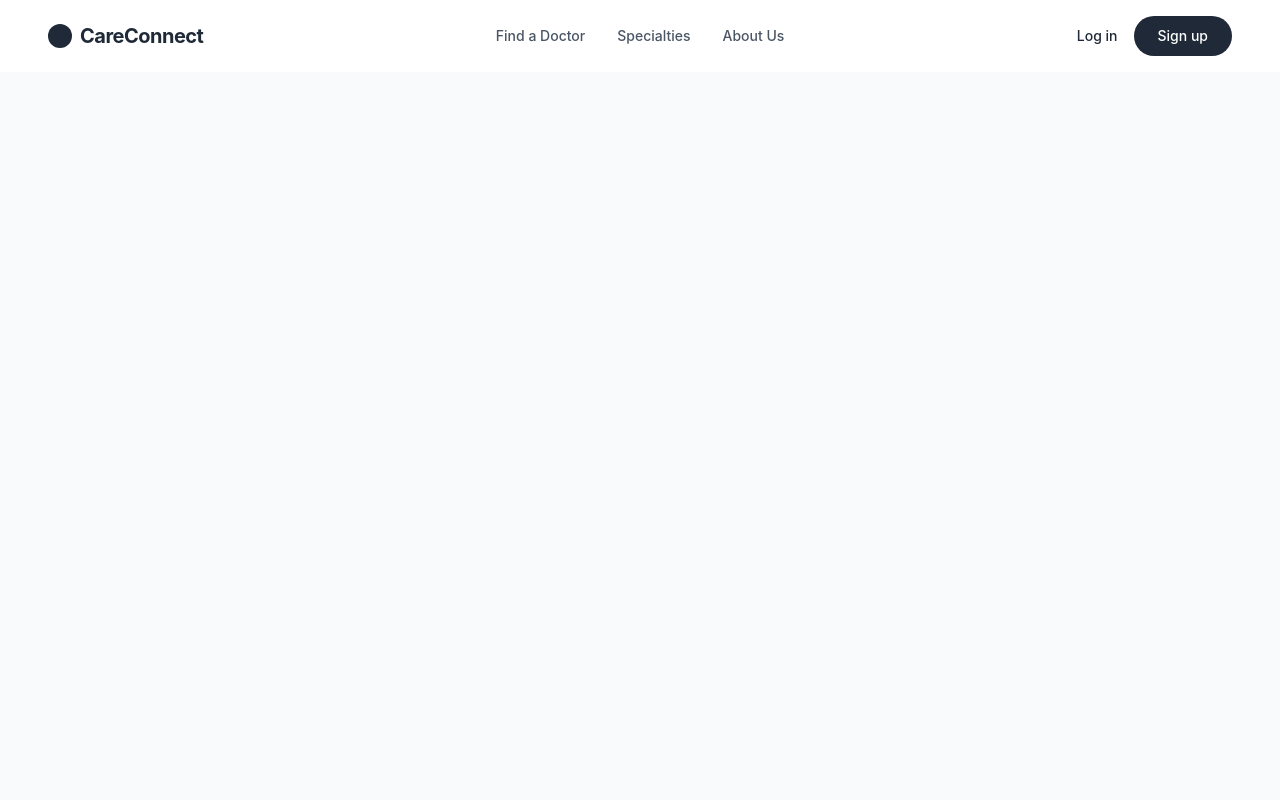
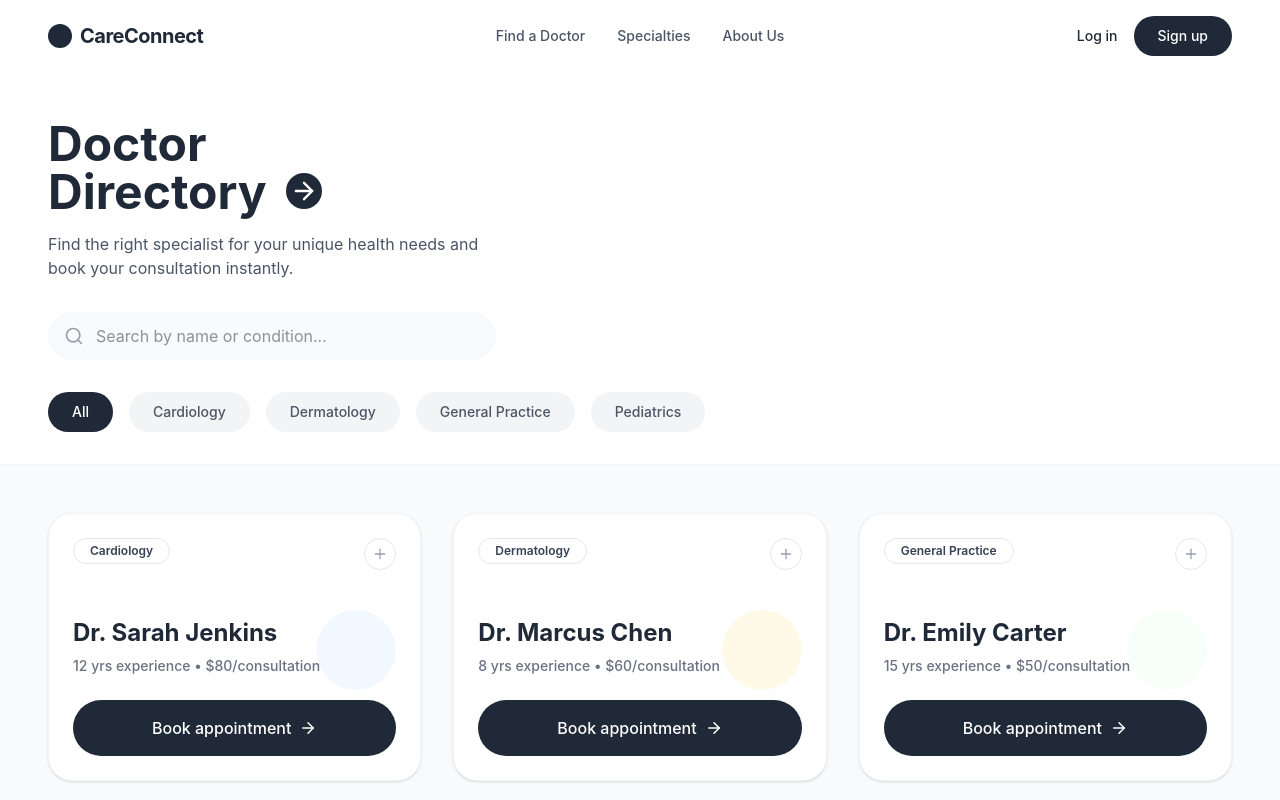
Before and after one commit to Sanyam2511/healthcare-appointment-system, a React (Vite) app in the folder client/: page /doctors in a window 1280 px wide. Shown: the top 800 px of the page. Built offline with nearby package versions, Linux system fonts and the light colour scheme.

Commit message:
doctor and home page completed

```diff
--- a/client/src/App.jsx
+++ b/client/src/App.jsx
@@ -1,6 +1,7 @@
 import { BrowserRouter as Router, Routes, Route } from 'react-router-dom';
 import Navbar from './layouts/Navbar';
 import Home from './pages/Home';
+import Doctors from './pages/Doctors'; // <-- Add this import
 
 function App() {
   return (
@@ -9,7 +10,7 @@ function App() {
         <Navbar />
         <Routes>
           <Route path="/" element={<Home />} />
-          {/* We will add more routes here like /login and /doctors later */}
+          <Route path="/doctors" element={<Doctors />} /> {/* <-- Add this route */}
         </Routes>
       </div>
     </Router>
--- /dev/null
+++ b/client/src/pages/Doctors.jsx
@@ -0,0 +1,110 @@
+import React, { useState } from 'react';
+import { ArrowRight, Search, Plus } from 'lucide-react';
+import Button from '../components/Button';
+
+// Mock data to build the UI before connecting to the backend
+const MOCK_DOCTORS = [
+  { id: 1, name: 'Dr. Sarah Jenkins', specialty: 'Cardiology', experience: '12 yrs', fee: '$80', color: 'bg-brand-blue' },
+  { id: 2, name: 'Dr. Marcus Chen', specialty: 'Dermatology', experience: '8 yrs', fee: '$60', color: 'bg-brand-yellow' },
+  { id: 3, name: 'Dr. Emily Carter', specialty: 'General Practice', experience: '15 yrs', fee: '$50', color: 'bg-green-100' },
+  { id: 4, name: 'Dr. James Wilson', specialty: 'Pediatrics', experience: '10 yrs', fee: '$70', color: 'bg-purple-100' },
+];
+
+const CATEGORIES = ['All', 'Cardiology', 'Dermatology', 'General Practice', 'Pediatrics'];
+
+const Doctors = () => {
+  const [activeCategory, setActiveCategory] = useState('All');
+
+  const filteredDoctors = activeCategory === 'All'
+    ? MOCK_DOCTORS
+    : MOCK_DOCTORS.filter(doc => doc.specialty === activeCategory);
+
+  return (
+    <div className="min-h-screen bg-gray-50 pb-20">
+
+      {/* Header Section (Mimicking the top half of the Product Library) */}
+      <div className="bg-white pt-12 pb-6 px-6 md:px-12 border-b border-gray-100">
+        <div className="max-w-7xl mx-auto">
+          <h1 className="text-4xl md:text-5xl font-bold text-brand-dark mb-4">
+            Doctor <br /> Directory <span className="inline-block bg-brand-dark text-white rounded-full p-1 ml-2"><ArrowRight size={28}/></span>
+          </h1>
+          <p className="text-gray-600 max-w-md mb-8">
+            Find the right specialist for your unique health needs and book your consultation instantly.
+          </p>
+
+          {/* Search Bar */}
+          <div className="relative max-w-md mb-8">
+            <div className="absolute inset-y-0 left-0 pl-4 flex items-center pointer-events-none">
+              <Search size={20} className="text-gray-400" />
+            </div>
+            <input
+              type="text"
+              className="block w-full pl-12 pr-4 py-3 bg-gray-50 border-none rounded-full text-brand-dark focus:ring-2 focus:ring-brand-blue outline-none"
+              placeholder="Search by name or condition..."
+            />
+          </div>
+
+          {/* Category Pills (Mimicking "Minerals / Vitamins") */}
+          <div className="flex gap-4 overflow-x-auto pb-2 scrollbar-hide">
+            {CATEGORIES.map(category => (
+              <button
+                key={category}
+                onClick={() => setActiveCategory(category)}
+                className={`whitespace-nowrap px-6 py-2.5 rounded-full text-sm font-medium transition-colors ${
+                  activeCategory === category
+                    ? 'bg-brand-dark text-white'
+                    : 'bg-gray-100 text-gray-600 hover:bg-gray-200'
+                }`}
+              >
+                {category}
+              </button>
+            ))}
+          </div>
+        </div>
+      </div>
+
+      {/* Grid Section (Mimicking the Calcium Plus D3 Cards) */}
+      <div className="max-w-7xl mx-auto px-6 md:px-12 pt-12">
+        <div className="grid grid-cols-1 md:grid-cols-2 lg:grid-cols-3 gap-8">
+
+          {filteredDoctors.map((doc) => (
+            <div key={doc.id} className="bg-white rounded-3xl p-6 shadow-sm border border-gray-100 hover:shadow-md transition-shadow flex flex-col h-full relative group">
+
+              {/* Top Card Navigation */}
+              <div className="flex justify-between items-start mb-12">
+                <div className="border border-gray-200 rounded-full px-4 py-1 flex items-center gap-2">
+                  <span className="text-xs font-semibold text-gray-700">{doc.specialty}</span>
+                </div>
+                <button className="w-8 h-8 rounded-full border border-gray-200 flex items-center justify-center text-gray-400 hover:text-brand-dark hover:border-brand-dark transition-colors">
+                  <Plus size={16} />
+                </button>
+              </div>
+
+              {/* Decorative Visual Element (Replacing the pill bottle image) */}
+              <div className={`absolute top-24 right-6 w-20 h-20 rounded-full ${doc.color} opacity-20 -z-0 group-hover:scale-110 transition-transform duration-500`}></div>
+
+              {/* Doctor Details */}
+              <div className="z-10 mt-auto">
+                <h3 className="text-2xl font-bold text-brand-dark leading-tight mb-2">
+                  {doc.name}
+                </h3>
+                <p className="text-sm text-gray-500 mb-6 font-medium">
+                  {doc.experience} experience • {doc.fee}/consultation
+                </p>
+
+                {/* Full Width Bottom Button (Mimicking "Build your own monthly pack") */}
+                <Button variant="primary" className="w-full justify-between px-6 py-4 rounded-2xl group-hover:bg-brand-blue group-hover:text-brand-dark">
+                  Book appointment
+                  <ArrowRight size={18} />
+                </Button>
+              </div>
+            </div>
+          ))}
+
+        </div>
+      </div>
+    </div>
+  );
+};
+
+export default Doctors;
--- a/client/src/pages/Home.jsx
+++ b/client/src/pages/Home.jsx
@@ -1,8 +1,81 @@
+import React from 'react';
+import { ArrowRight, Users, ShieldCheck, Calendar } from 'lucide-react';
+import Button from '../components/Button';
+import { Link } from 'react-router-dom';
+
 const Home = () => {
   return (
-    <div className="min-h-[80vh] bg-gray-50 flex items-center justify-center">
-      <h1 className="text-2xl text-gray-500">Home Page Content Goes Here</h1>
+    <div className="min-h-[calc(100vh-80px)] bg-[#F8F9FA] px-6 md:px-12 py-12 md:py-20 flex flex-col md:flex-row items-center justify-between gap-16 overflow-hidden">
+
+      {/* Left Column: Typography & CTAs */}
+      <div className="w-full md:w-1/2 flex flex-col items-start z-10">
+        <h1 className="text-5xl md:text-7xl font-bold tracking-tight text-brand-dark leading-[1.1] mb-6">
+          Simplify your <span className="text-brand-blue block md:inline">health</span><br />
+          and wellbeing.
+        </h1>
+
+        <p className="text-lg text-gray-600 mb-10 max-w-md">
+          Unlock your personalized healthcare plan. Book top-rated doctors, manage appointments, and track your medical history all in one place.
+        </p>
+
+        <div className="flex flex-col sm:flex-row items-center gap-4 mb-12">
+          <Link to="/doctors">
+            <Button variant="primary" className="text-lg px-8 py-6 rounded-full group">
+              Find a Doctor
+              <ArrowRight className="group-hover:translate-x-1 transition-transform" size={20} />
+            </Button>
+          </Link>
+        </div>
+
+        {/* The Yellow Stat Card (Inspired by the 1151 Quiz card) */}
+        <div className="bg-brand-yellow p-4 pr-8 rounded-3xl flex items-center gap-4 shadow-sm w-max">
+          <div className="flex -space-x-3">
+            <div className="w-10 h-10 rounded-full bg-blue-100 border-2 border-brand-yellow flex items-center justify-center text-blue-600"><Users size={18}/></div>
+            <div className="w-10 h-10 rounded-full bg-green-100 border-2 border-brand-yellow flex items-center justify-center text-green-600"><ShieldCheck size={18}/></div>
+            <div className="w-10 h-10 rounded-full bg-purple-100 border-2 border-brand-yellow flex items-center justify-center text-purple-600"><Calendar size={18}/></div>
+          </div>
+          <div>
+            <p className="text-2xl font-bold text-brand-dark leading-none">2,500+</p>
+            <p className="text-xs font-medium text-gray-700 uppercase tracking-wide mt-1">Appointments Booked</p>
+          </div>
+        </div>
+      </div>
+
+      {/* Right Column: Floating Speciality Tags (Inspired by the Blue/White pills) */}
+      <div className="w-full md:w-1/2 relative min-h-[400px] bg-brand-blue rounded-[3rem] p-8 flex items-center justify-center">
+
+        {/* Decorative elements simulating floating cards */}
+        <div className="absolute top-12 left-8 bg-white px-6 py-3 rounded-full shadow-md transform -rotate-6 hover:rotate-0 transition-all cursor-pointer font-medium text-brand-dark">
+          Cardiology ❤️
+        </div>
+
+        <div className="absolute top-1/3 right-8 bg-white px-6 py-3 rounded-full shadow-md transform rotate-3 hover:rotate-0 transition-all cursor-pointer font-medium text-brand-dark">
+          Dermatology ✨
+        </div>
+
+        <div className="absolute bottom-24 left-16 bg-white px-6 py-3 rounded-full shadow-md transform rotate-6 hover:rotate-0 transition-all cursor-pointer font-medium text-brand-dark">
+          Pediatrics 🧸
+        </div>
+
+        <div className="absolute bottom-12 right-12 bg-white px-6 py-3 rounded-full shadow-md transform -rotate-3 hover:rotate-0 transition-all cursor-pointer font-medium text-brand-dark flex items-center gap-2">
+          <div className="w-2 h-2 bg-green-500 rounded-full"></div> General Practice
+        </div>
+
+        {/* Center Main Card */}
+        <div className="bg-white p-8 rounded-3xl shadow-xl max-w-sm w-full text-center z-10">
+          <div className="w-16 h-16 bg-gray-100 rounded-full mx-auto mb-4 flex items-center justify-center text-brand-dark">
+            <span className="text-2xl">👩‍⚕️</span>
+          </div>
+          <h3 className="text-xl font-bold text-brand-dark mb-2">Connect with Experts</h3>
+          <p className="text-gray-500 text-sm mb-6">Skip the waiting room. Book an online or in-person consultation instantly.</p>
+          <Button variant="outline" className="w-full justify-center">
+            View Directory
+          </Button>
+        </div>
+
+      </div>
     </div>
   );
 };
+
 export default Home;
```
